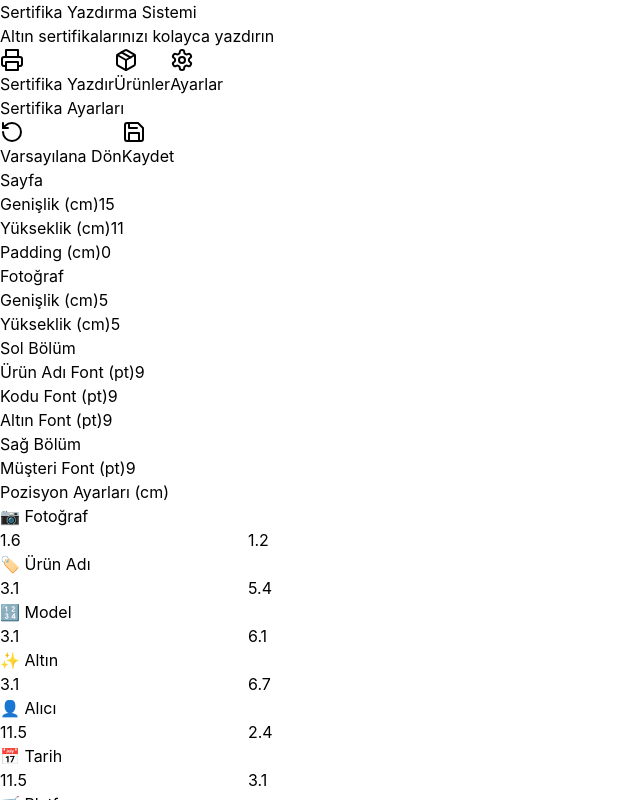
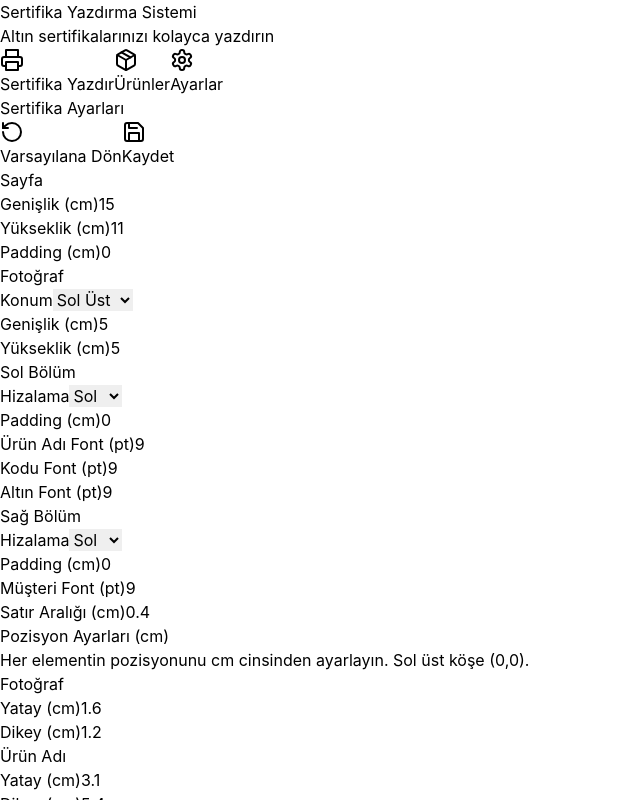
Before and after one commit to kyntfkc/sertifika, a React (Vite) app in the folder frontend/: page / in a window 1280 px wide. Both pictures are taken after a click on the button "Ayarlar". Shown: the top 800 px of the page, without its empty margins (0-640 px from the left). Built offline with nearby package versions, Linux system fonts and the light colour scheme; no server answers.

Commit message:
Ayarlar sayfası görünümü görseldeki düzene göre güncellendi

```diff
--- a/frontend/src/components/SertifikaAyarlari.tsx
+++ b/frontend/src/components/SertifikaAyarlari.tsx
@@ -98,6 +98,19 @@ function SertifikaAyarlari() {
           <h3 className="text-base font-semibold mb-3 text-slate-800">Fotoğraf</h3>
           <div className="space-y-2.5">
             <div>
+              <label className="block text-xs font-medium text-slate-600 mb-1">Konum</label>
+              <select
+                value={ayarlar.fotoğrafKonumu}
+                onChange={(e) => handleAyarlarDegistir('fotoğrafKonumu', e.target.value)}
+                className="w-full px-3 py-2 text-sm border border-slate-300 rounded-lg focus:outline-none focus:ring-2 focus:ring-blue-500"
+              >
+                <option value="sol-ust">Sol Üst</option>
+                <option value="sol-alt">Sol Alt</option>
+                <option value="sag-ust">Sağ Üst</option>
+                <option value="sag-alt">Sağ Alt</option>
+              </select>
+            </div>
+            <div>
               <label className="block text-xs font-medium text-slate-600 mb-1">Genişlik (cm)</label>
               <input
                 type="number"
@@ -124,6 +137,28 @@ function SertifikaAyarlari() {
         <div className="bg-white/80 backdrop-blur-sm p-4 rounded-xl shadow-lg border border-slate-200/60">
           <h3 className="text-base font-semibold mb-3 text-slate-800">Sol Bölüm</h3>
           <div className="space-y-2.5">
+            <div>
+              <label className="block text-xs font-medium text-slate-600 mb-1">Hizalama</label>
+              <select
+                value={ayarlar.solBölümHizalama}
+                onChange={(e) => handleAyarlarDegistir('solBölümHizalama', e.target.value)}
+                className="w-full px-3 py-2 text-sm border border-slate-300 rounded-lg focus:outline-none focus:ring-2 focus:ring-blue-500"
+              >
+                <option value="sol">Sol</option>
+                <option value="orta">Orta</option>
+                <option value="sag">Sağ</option>
+              </select>
+            </div>
+            <div>
+              <label className="block text-xs font-medium text-slate-600 mb-1">Padding (cm)</label>
+              <input
+                type="number"
+                step="0.1"
+                value={ayarlar.solBölümPadding}
+                onChange={(e) => handleAyarlarDegistir('solBölümPadding', e.target.value)}
+                className="w-full px-3 py-2 text-sm border border-slate-300 rounded-lg focus:outline-none focus:ring-2 focus:ring-blue-500"
+              />
+            </div>
             <div>
               <label className="block text-xs font-medium text-slate-600 mb-1">Ürün Adı Font (pt)</label>
               <input
@@ -162,6 +197,28 @@ function SertifikaAyarlari() {
           <h3 className="text-base font-semibold mb-3 text-slate-800">Sağ Bölüm</h3>
           <div className="space-y-2.5">
             <div>
+              <label className="block text-xs font-medium text-slate-600 mb-1">Hizalama</label>
+              <select
+                value={ayarlar.sagBölümHizalama}
+                onChange={(e) => handleAyarlarDegistir('sagBölümHizalama', e.target.value)}
+                className="w-full px-3 py-2 text-sm border border-slate-300 rounded-lg focus:outline-none focus:ring-2 focus:ring-blue-500"
+              >
+                <option value="sol">Sol</option>
+                <option value="orta">Orta</option>
+                <option value="sag">Sağ</option>
+              </select>
+            </div>
+            <div>
+              <label className="block text-xs font-medium text-slate-600 mb-1">Padding (cm)</label>
+              <input
+                type="number"
+                step="0.1"
+                value={ayarlar.sagBölümPadding}
+                onChange={(e) => handleAyarlarDegistir('sagBölümPadding', e.target.value)}
+                className="w-full px-3 py-2 text-sm border border-slate-300 rounded-lg focus:outline-none focus:ring-2 focus:ring-blue-500"
+              />
+            </div>
+            <div>
               <label className="block text-xs font-medium text-slate-600 mb-1">Müşteri Font (pt)</label>
               <input
                 type="number"
@@ -171,76 +228,136 @@ function SertifikaAyarlari() {
                 className="w-full px-3 py-2 text-sm border border-slate-300 rounded-lg focus:outline-none focus:ring-2 focus:ring-blue-500"
               />
             </div>
+            <div>
+              <label className="block text-xs font-medium text-slate-600 mb-1">Satır Aralığı (cm)</label>
+              <input
+                type="number"
+                step="0.1"
+                value={ayarlar.bilgiSatırAraligi}
+                onChange={(e) => handleAyarlarDegistir('bilgiSatırAraligi', e.target.value)}
+                className="w-full px-3 py-2 text-sm border border-slate-300 rounded-lg focus:outline-none focus:ring-2 focus:ring-blue-500"
+              />
+            </div>
           </div>
         </div>
       </div>
 
       {/* Pozisyon Ayarları */}
       <div className="mt-6 bg-white/80 backdrop-blur-sm p-4 rounded-lg shadow-lg border border-slate-200/60">
-        <h3 className="text-sm font-semibold mb-3 text-slate-800">Pozisyon Ayarları (cm)</h3>
-        <div className="grid grid-cols-2 md:grid-cols-4 lg:grid-cols-7 gap-3">
+        <h3 className="text-base font-semibold mb-2 text-slate-800">Pozisyon Ayarları (cm)</h3>
+        <p className="text-xs text-slate-600 mb-4">Her elementin pozisyonunu cm cinsinden ayarlayın. Sol üst köşe (0,0).</p>
+        <div className="grid grid-cols-2 md:grid-cols-4 lg:grid-cols-8 gap-3">
           {/* Fotoğraf */}
-          <div className="bg-slate-50 p-2 rounded border border-slate-200">
-            <h4 className="text-xs font-semibold text-slate-700 mb-1.5">📷 Fotoğraf</h4>
-            <div className="space-y-1">
-              <input type="number" step="0.1" value={ayarlar.fotoğrafX || ''} onChange={(e) => handleAyarlarDegistir('fotoğrafX', e.target.value)} className="w-full px-1.5 py-1 text-xs border border-slate-300 rounded" placeholder="X" />
-              <input type="number" step="0.1" value={ayarlar.fotoğrafY || ''} onChange={(e) => handleAyarlarDegistir('fotoğrafY', e.target.value)} className="w-full px-1.5 py-1 text-xs border border-slate-300 rounded" placeholder="Y" />
+          <div className="bg-slate-50 p-3 rounded border border-slate-200">
+            <h4 className="text-xs font-semibold text-slate-700 mb-2">Fotoğraf</h4>
+            <div className="space-y-2">
+              <div>
+                <label className="block text-xs text-slate-600 mb-1">Yatay (cm)</label>
+                <input type="number" step="0.1" value={ayarlar.fotoğrafX || ''} onChange={(e) => handleAyarlarDegistir('fotoğrafX', e.target.value)} className="w-full px-2 py-1.5 text-xs border border-slate-300 rounded" />
+              </div>
+              <div>
+                <label className="block text-xs text-slate-600 mb-1">Dikey (cm)</label>
+                <input type="number" step="0.1" value={ayarlar.fotoğrafY || ''} onChange={(e) => handleAyarlarDegistir('fotoğrafY', e.target.value)} className="w-full px-2 py-1.5 text-xs border border-slate-300 rounded" />
+              </div>
             </div>
           </div>
           {/* Ürün Adı */}
-          <div className="bg-slate-50 p-2 rounded border border-slate-200">
-            <h4 className="text-xs font-semibold text-slate-700 mb-1.5">🏷️ Ürün Adı</h4>
-            <div className="space-y-1">
-              <input type="number" step="0.1" value={ayarlar.ürünAdıX || ''} onChange={(e) => handleAyarlarDegistir('ürünAdıX', e.target.value)} className="w-full px-1.5 py-1 text-xs border border-slate-300 rounded" placeholder="X" />
-              <input type="number" step="0.1" value={ayarlar.ürünAdıY || ''} onChange={(e) => handleAyarlarDegistir('ürünAdıY', e.target.value)} className="w-full px-1.5 py-1 text-xs border border-slate-300 rounded" placeholder="Y" />
+          <div className="bg-slate-50 p-3 rounded border border-slate-200">
+            <h4 className="text-xs font-semibold text-slate-700 mb-2">Ürün Adı</h4>
+            <div className="space-y-2">
+              <div>
+                <label className="block text-xs text-slate-600 mb-1">Yatay (cm)</label>
+                <input type="number" step="0.1" value={ayarlar.ürünAdıX || ''} onChange={(e) => handleAyarlarDegistir('ürünAdıX', e.target.value)} className="w-full px-2 py-1.5 text-xs border border-slate-300 rounded" />
+              </div>
+              <div>
+                <label className="block text-xs text-slate-600 mb-1">Dikey (cm)</label>
+                <input type="number" step="0.1" value={ayarlar.ürünAdıY || ''} onChange={(e) => handleAyarlarDegistir('ürünAdıY', e.target.value)} className="w-full px-2 py-1.5 text-xs border border-slate-300 rounded" />
+              </div>
             </div>
           </div>
-          {/* Ürün Kodu */}
-          <div className="bg-slate-50 p-2 rounded border border-slate-200">
-            <h4 className="text-xs font-semibold text-slate-700 mb-1.5">🔢 Model</h4>
-            <div className="space-y-1">
-              <input type="number" step="0.1" value={ayarlar.ürünKoduX || ''} onChange={(e) => handleAyarlarDegistir('ürünKoduX', e.target.value)} className="w-full px-1.5 py-1 text-xs border border-slate-300 rounded" placeholder="X" />
-              <input type="number" step="0.1" value={ayarlar.ürünKoduY || ''} onChange={(e) => handleAyarlarDegistir('ürünKoduY', e.target.value)} className="w-full px-1.5 py-1 text-xs border border-slate-300 rounded" placeholder="Y" />
+          {/* Model Kodu */}
+          <div className="bg-slate-50 p-3 rounded border border-slate-200">
+            <h4 className="text-xs font-semibold text-slate-700 mb-2">Model Kodu</h4>
+            <div className="space-y-2">
+              <div>
+                <label className="block text-xs text-slate-600 mb-1">Yatay (cm)</label>
+                <input type="number" step="0.1" value={ayarlar.ürünKoduX || ''} onChange={(e) => handleAyarlarDegistir('ürünKoduX', e.target.value)} className="w-full px-2 py-1.5 text-xs border border-slate-300 rounded" />
+              </div>
+              <div>
+                <label className="block text-xs text-slate-600 mb-1">Dikey (cm)</label>
+                <input type="number" step="0.1" value={ayarlar.ürünKoduY || ''} onChange={(e) => handleAyarlarDegistir('ürünKoduY', e.target.value)} className="w-full px-2 py-1.5 text-xs border border-slate-300 rounded" />
+              </div>
             </div>
           </div>
           {/* Altın */}
-          <div className="bg-slate-50 p-2 rounded border border-slate-200">
-            <h4 className="text-xs font-semibold text-slate-700 mb-1.5">✨ Altın</h4>
-            <div className="space-y-1">
-              <input type="number" step="0.1" value={ayarlar.altınAyarıX || ''} onChange={(e) => handleAyarlarDegistir('altınAyarıX', e.target.value)} className="w-full px-1.5 py-1 text-xs border border-slate-300 rounded" placeholder="X" />
-              <input type="number" step="0.1" value={ayarlar.altınAyarıY || ''} onChange={(e) => handleAyarlarDegistir('altınAyarıY', e.target.value)} className="w-full px-1.5 py-1 text-xs border border-slate-300 rounded" placeholder="Y" />
+          <div className="bg-slate-50 p-3 rounded border border-slate-200">
+            <h4 className="text-xs font-semibold text-slate-700 mb-2">Altın</h4>
+            <div className="space-y-2">
+              <div>
+                <label className="block text-xs text-slate-600 mb-1">Yatay (cm)</label>
+                <input type="number" step="0.1" value={ayarlar.altınAyarıX || ''} onChange={(e) => handleAyarlarDegistir('altınAyarıX', e.target.value)} className="w-full px-2 py-1.5 text-xs border border-slate-300 rounded" />
+              </div>
+              <div>
+                <label className="block text-xs text-slate-600 mb-1">Dikey (cm)</label>
+                <input type="number" step="0.1" value={ayarlar.altınAyarıY || ''} onChange={(e) => handleAyarlarDegistir('altınAyarıY', e.target.value)} className="w-full px-2 py-1.5 text-xs border border-slate-300 rounded" />
+              </div>
             </div>
           </div>
-          {/* Müşteri */}
-          <div className="bg-slate-50 p-2 rounded border border-slate-200">
-            <h4 className="text-xs font-semibold text-slate-700 mb-1.5">👤 Alıcı</h4>
-            <div className="space-y-1">
-              <input type="number" step="0.1" value={ayarlar.müşteriAdıX || ''} onChange={(e) => handleAyarlarDegistir('müşteriAdıX', e.target.value)} className="w-full px-1.5 py-1 text-xs border border-slate-300 rounded" placeholder="X" />
-              <input type="number" step="0.1" value={ayarlar.müşteriAdıY || ''} onChange={(e) => handleAyarlarDegistir('müşteriAdıY', e.target.value)} className="w-full px-1.5 py-1 text-xs border border-slate-300 rounded" placeholder="Y" />
+          {/* Alıcı */}
+          <div className="bg-slate-50 p-3 rounded border border-slate-200">
+            <h4 className="text-xs font-semibold text-slate-700 mb-2">Alıcı</h4>
+            <div className="space-y-2">
+              <div>
+                <label className="block text-xs text-slate-600 mb-1">Yatay (cm)</label>
+                <input type="number" step="0.1" value={ayarlar.müşteriAdıX || ''} onChange={(e) => handleAyarlarDegistir('müşteriAdıX', e.target.value)} className="w-full px-2 py-1.5 text-xs border border-slate-300 rounded" />
+              </div>
+              <div>
+                <label className="block text-xs text-slate-600 mb-1">Dikey (cm)</label>
+                <input type="number" step="0.1" value={ayarlar.müşteriAdıY || ''} onChange={(e) => handleAyarlarDegistir('müşteriAdıY', e.target.value)} className="w-full px-2 py-1.5 text-xs border border-slate-300 rounded" />
+              </div>
             </div>
           </div>
           {/* Tarih */}
-          <div className="bg-slate-50 p-2 rounded border border-slate-200">
-            <h4 className="text-xs font-semibold text-slate-700 mb-1.5">📅 Tarih</h4>
-            <div className="space-y-1">
-              <input type="number" step="0.1" value={ayarlar.siparişTarihiX || ''} onChange={(e) => handleAyarlarDegistir('siparişTarihiX', e.target.value)} className="w-full px-1.5 py-1 text-xs border border-slate-300 rounded" placeholder="X" />
-              <input type="number" step="0.1" value={ayarlar.siparişTarihiY || ''} onChange={(e) => handleAyarlarDegistir('siparişTarihiY', e.target.value)} className="w-full px-1.5 py-1 text-xs border border-slate-300 rounded" placeholder="Y" />
+          <div className="bg-slate-50 p-3 rounded border border-slate-200">
+            <h4 className="text-xs font-semibold text-slate-700 mb-2">Tarih</h4>
+            <div className="space-y-2">
+              <div>
+                <label className="block text-xs text-slate-600 mb-1">Yatay (cm)</label>
+                <input type="number" step="0.1" value={ayarlar.siparişTarihiX || ''} onChange={(e) => handleAyarlarDegistir('siparişTarihiX', e.target.value)} className="w-full px-2 py-1.5 text-xs border border-slate-300 rounded" />
+              </div>
+              <div>
+                <label className="block text-xs text-slate-600 mb-1">Dikey (cm)</label>
+                <input type="number" step="0.1" value={ayarlar.siparişTarihiY || ''} onChange={(e) => handleAyarlarDegistir('siparişTarihiY', e.target.value)} className="w-full px-2 py-1.5 text-xs border border-slate-300 rounded" />
+              </div>
             </div>
           </div>
-          {/* Platform & Sipariş No */}
-          <div className="bg-slate-50 p-2 rounded border border-slate-200">
-            <h4 className="text-xs font-semibold text-slate-700 mb-1.5">🛒 Platform</h4>
-            <div className="space-y-1">
-              <input type="number" step="0.1" value={ayarlar.platformX || ''} onChange={(e) => handleAyarlarDegistir('platformX', e.target.value)} className="w-full px-1.5 py-1 text-xs border border-slate-300 rounded" placeholder="X" />
-              <input type="number" step="0.1" value={ayarlar.platformY || ''} onChange={(e) => handleAyarlarDegistir('platformY', e.target.value)} className="w-full px-1.5 py-1 text-xs border border-slate-300 rounded" placeholder="Y" />
+          {/* Platform */}
+          <div className="bg-slate-50 p-3 rounded border border-slate-200">
+            <h4 className="text-xs font-semibold text-slate-700 mb-2">Platform</h4>
+            <div className="space-y-2">
+              <div>
+                <label className="block text-xs text-slate-600 mb-1">Yatay (cm)</label>
+                <input type="number" step="0.1" value={ayarlar.platformX || ''} onChange={(e) => handleAyarlarDegistir('platformX', e.target.value)} className="w-full px-2 py-1.5 text-xs border border-slate-300 rounded" />
+              </div>
+              <div>
+                <label className="block text-xs text-slate-600 mb-1">Dikey (cm)</label>
+                <input type="number" step="0.1" value={ayarlar.platformY || ''} onChange={(e) => handleAyarlarDegistir('platformY', e.target.value)} className="w-full px-2 py-1.5 text-xs border border-slate-300 rounded" />
+              </div>
             </div>
           </div>
-        </div>
-        <div className="mt-3 bg-slate-50 p-2 rounded border border-slate-200">
-          <h4 className="text-xs font-semibold text-slate-700 mb-1.5">🔢 Sipariş No</h4>
-          <div className="space-y-1">
-            <input type="number" step="0.1" value={ayarlar.siparişNoX || ''} onChange={(e) => handleAyarlarDegistir('siparişNoX', e.target.value)} className="w-full px-1.5 py-1 text-xs border border-slate-300 rounded" placeholder="X" />
-            <input type="number" step="0.1" value={ayarlar.siparişNoY || ''} onChange={(e) => handleAyarlarDegistir('siparişNoY', e.target.value)} className="w-full px-1.5 py-1 text-xs border border-slate-300 rounded" placeholder="Y" />
+          {/* Sipariş No */}
+          <div className="bg-slate-50 p-3 rounded border border-slate-200">
+            <h4 className="text-xs font-semibold text-slate-700 mb-2">Sipariş No</h4>
+            <div className="space-y-2">
+              <div>
+                <label className="block text-xs text-slate-600 mb-1">Yatay (cm)</label>
+                <input type="number" step="0.1" value={ayarlar.siparişNoX || ''} onChange={(e) => handleAyarlarDegistir('siparişNoX', e.target.value)} className="w-full px-2 py-1.5 text-xs border border-slate-300 rounded" />
+              </div>
+              <div>
+                <label className="block text-xs text-slate-600 mb-1">Dikey (cm)</label>
+                <input type="number" step="0.1" value={ayarlar.siparişNoY || ''} onChange={(e) => handleAyarlarDegistir('siparişNoY', e.target.value)} className="w-full px-2 py-1.5 text-xs border border-slate-300 rounded" />
+              </div>
+            </div>
           </div>
         </div>
       </div>
```
